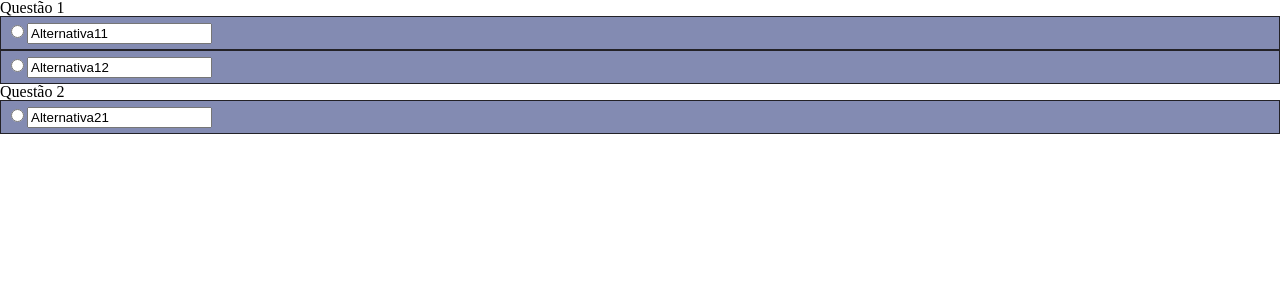
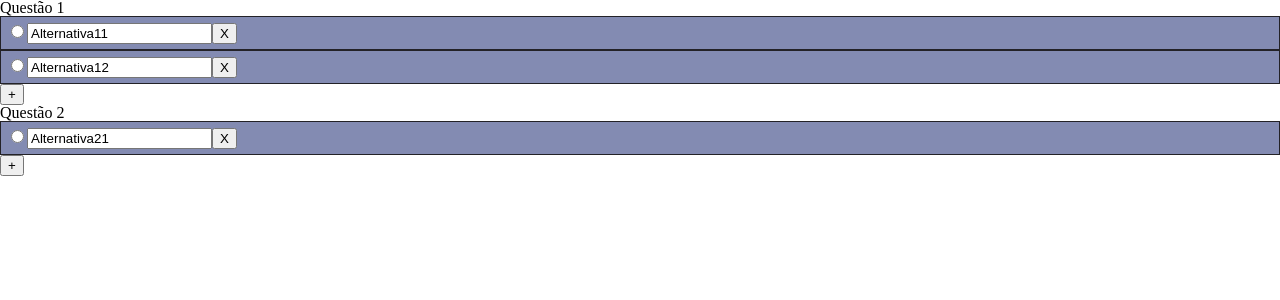
Before and after one commit to switq/ur-test, a React (Create React App) app: page / in a window 1280 px wide. Shown: the top 300 px of the page. Built offline with nearby package versions, Linux system fonts and the light colour scheme.

Commit message:
refactoring edit, delete, add alternatives

```diff
--- a/src/components/Alternative/index.tsx
+++ b/src/components/Alternative/index.tsx
@@ -1,21 +1,53 @@
 import React from "react";
 import { Ialternative } from "../../types/alternative";
 import './alternative.css'
+import { Iquestion } from "../../types/question";
+import { strictEqual } from "assert";
+import { findQuestionAlternativeIndex } from "../../utils/locateFunctions";
 interface props {
     alternative: Ialternative,
+    questionId: string,
+    setQuestions: React.Dispatch<React.SetStateAction<Iquestion[]>>
 }
 
-function Alternative({alternative}: props) {
+function Alternative({alternative, questionId, setQuestions}: props) {
+
+    function editAlternative(alternativeId: string, questionId: string, newAlternativeName: string) {
+        setQuestions(prevQuestions => {
+            const newQuestions = [...prevQuestions];
+            const {alternativeIndex, questionIndex} = findQuestionAlternativeIndex(alternativeId, questionId, newQuestions);
+            newQuestions[questionIndex].alternatives[alternativeIndex].name = newAlternativeName;
+
+            return newQuestions;
+        });
+    }
+
+    function deleteAlternative(alternativeId: string, questionId: string) {
+        setQuestions(prevQuestions => {
+            const newQuestions = [...prevQuestions];
+            const {alternativeIndex, questionIndex} = findQuestionAlternativeIndex(alternativeId, questionId, newQuestions);
+            newQuestions[questionIndex].alternatives.splice(alternativeIndex, 1);
+
+            return newQuestions;
+        })
+    }
+
+    function checkAlternative(alternativeId: string, questionId: string) {
+
+    }
+
     return (
         <div className="wrapper">
             <input
                 type="radio"
-                checked={alternative.selected}
+                checked={alternative.checked}
             />
             <input
                 type="text"
                 value={alternative.name}
+                onChange={e => editAlternative(alternative.id, questionId, e.target.value)}
             />
+            <button onClick={e => deleteAlternative(alternative.id, questionId)}>X</button>
         </div>
     )
 }
--- a/src/components/AlternativeList/index.tsx
+++ b/src/components/AlternativeList/index.tsx
@@ -3,15 +3,35 @@ import { Iquestion } from '../../types/question';
 import { Ialternative } from '../../types/alternative';
 import { Draggable, Droppable } from 'react-beautiful-dnd';
 import Alternative from '../Alternative/index';
+import PlusButton from '../PlusButton';
+import { findQuestion } from '../../utils/locateFunctions';
+import { v4 as uuid4 } from 'uuid';
 
-interface props {
+
+interface Props {
     alternatives: Ialternative[],
     questionId: string
     setQuestions: React.Dispatch<React.SetStateAction<Iquestion[]>>
 }
 
-function AlternativeList({alternatives, questionId, setQuestions}: props) {
+function AlternativeList({alternatives, questionId, setQuestions}: Props) {
+
+    function addAlternative(): void {
+        setQuestions(prevQuestions => {
+            const newQuestions = [...prevQuestions];
+            const questionIndex = findQuestion(questionId, newQuestions);
+            newQuestions[questionIndex].alternatives.push({
+                name: '',
+                id: uuid4(),
+                checked: false,
+            });
+
+            return newQuestions;
+        })
+    }
+
     return (
+        <div>
             <Droppable droppableId={questionId}>
                     {(provided) => (
                         <div {...provided.droppableProps} ref={provided.innerRef}>
@@ -29,6 +49,8 @@ function AlternativeList({alternatives, questionId, setQuestions}: props) {
                                         >
                                             <Alternative
                                                 alternative={alternative}
+                                                questionId={questionId}
+                                                setQuestions={setQuestions}
                                             />
                                         </div>
 
@@ -40,6 +62,8 @@ function AlternativeList({alternatives, questionId, setQuestions}: props) {
                         </div>
                     )}
             </Droppable>
+            <PlusButton onClick={addAlternative}/>
+        </div>
     )
 }
 
--- a/src/components/PlusButton/index.tsx
+++ b/src/components/PlusButton/index.tsx
@@ -1,10 +1,10 @@
 import React, { useState } from 'react';
 
 interface Props {
-    onClick: () => void
+    onClick: () => void,
 }
 
-export default function PlusButton({onClick}: Props) {
+function PlusButton({onClick}: Props) {
     return (
         <button
             onClick={onClick}
@@ -13,3 +13,5 @@ export default function PlusButton({onClick}: Props) {
         </button>
     )
 }
+
+export default PlusButton;
--- a/src/pages/App.tsx
+++ b/src/pages/App.tsx
@@ -16,12 +16,12 @@ function App() {
         {
           name: 'Alternativa11',
           id: uuid4(),
-          selected: false,
+          checked: false,
         },
         {
           name: 'Alternativa12',
           id: uuid4(),
-          selected: false,
+          checked: false,
         },
       ],
       text: ''
@@ -34,7 +34,7 @@ function App() {
         {
           name: 'Alternativa21',
           id: uuid4(),
-          selected: false,
+          checked: false,
         }
       ],
       text: ''
--- a/src/types/alternative.tsx
+++ b/src/types/alternative.tsx
@@ -1,5 +1,5 @@
 export interface Ialternative {
     name: string,
-    selected: boolean | undefined
+    checked: boolean
     id: string
 }
--- /dev/null
+++ b/src/utils/locateFunctions.tsx
@@ -0,0 +1,14 @@
+import { Iquestion } from "../types/question";
+
+export function findQuestionAlternativeIndex(alternativeId: string, questionId: string, questions: Iquestion[]) {
+    const questionIndex = questions.findIndex(question => question.id === questionId);
+    const alternativeIndex = questions[questionIndex].alternatives.findIndex((alternative) => alternative.id === alternativeId);
+
+    return { alternativeIndex: alternativeIndex, questionIndex: questionIndex }
+}
+
+export function findQuestion(questionId: string, questions: Iquestion[]): number {
+    const questionIndex = questions.findIndex(question => question.id === questionId);
+
+    return questionIndex;
+}
```
Lines whose indentation alone changed are shown as unchanged.
